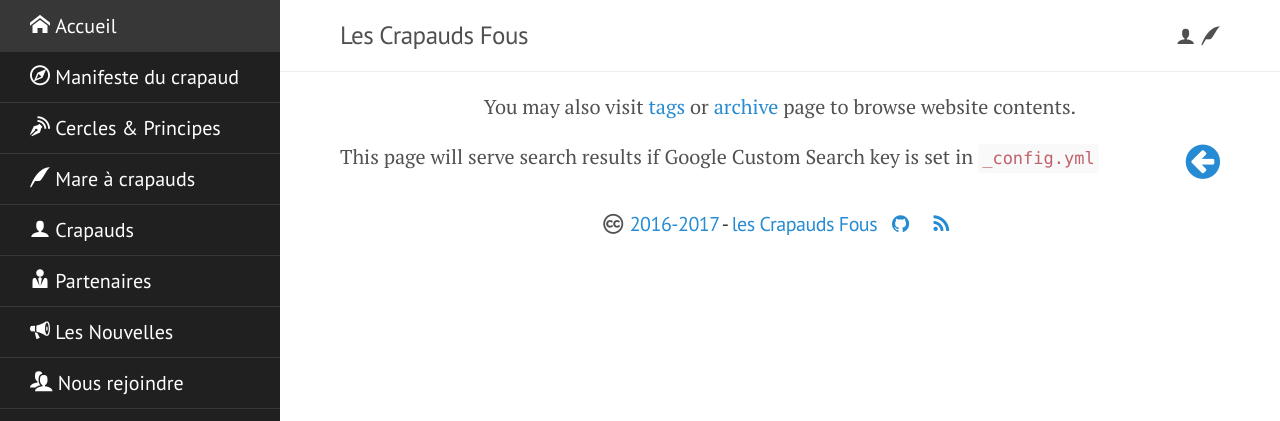
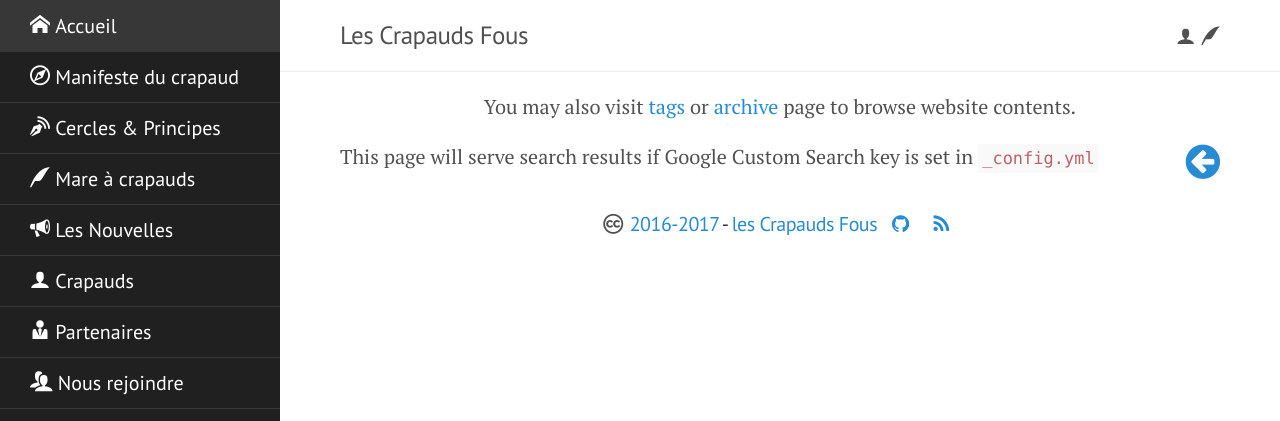
Before and after one commit to crazy-toads/crazy-toads.github.io, a Jekyll site: the page built from syspages/cse.md, in a window 1280 px wide. Shown: the top 421 px of the page. Built offline with Jekyll 4.4.1, drawn with Linux system fonts in a browser that asks for light colours; nearby versions of some CDN libraries; some web fonts are replaced.

Commit message:
reorder navigation

```diff
--- a/_config.yml
+++ b/_config.yml
@@ -63,12 +63,12 @@
     url: /cercles/
   - title: <i class="iconside iconm-quill"></i> Mare à crapauds
     url: /textes/
+  - title: <i class="iconside iconm-bullhorn"></i> Les Nouvelles
+    url: /nouvelles/
   - title: <i class="iconside iconm-user"></i> Crapauds
     url: /crapauds/
   - title: <i class="iconside iconm-user-tie"></i> Partenaires
     url: /partenaires/
-  - title: <i class="iconside iconm-bullhorn"></i> Les Nouvelles
-    url: /nouvelles/
   - title: <i class="iconside iconm-users"></i> Nous rejoindre
     url: /contact/
   - title: <i class="iconside iconm-git-square"></i> Source
--- a/_devconfig.yml
+++ b/_devconfig.yml
@@ -64,12 +64,12 @@
     url: /cercles/
   - title: <i class="iconside iconm-quill"></i> Mare à crapauds
     url: /textes/
+  - title: <i class="iconside iconm-bullhorn"></i> Les Nouvelles
+    url: /nouvelles/
   - title: <i class="iconside iconm-user"></i> Crapauds
     url: /crapauds/
   - title: <i class="iconside iconm-user-tie"></i> Partenaires
     url: /partenaires/
-  - title: <i class="iconside iconm-bullhorn"></i> Les Nouvelles
-    url: /nouvelles/
   - title: <i class="iconside iconm-users"></i> Nous rejoindre
     url: /contact/
   - title: <i class="iconside iconm-git-square"></i> Source
```
